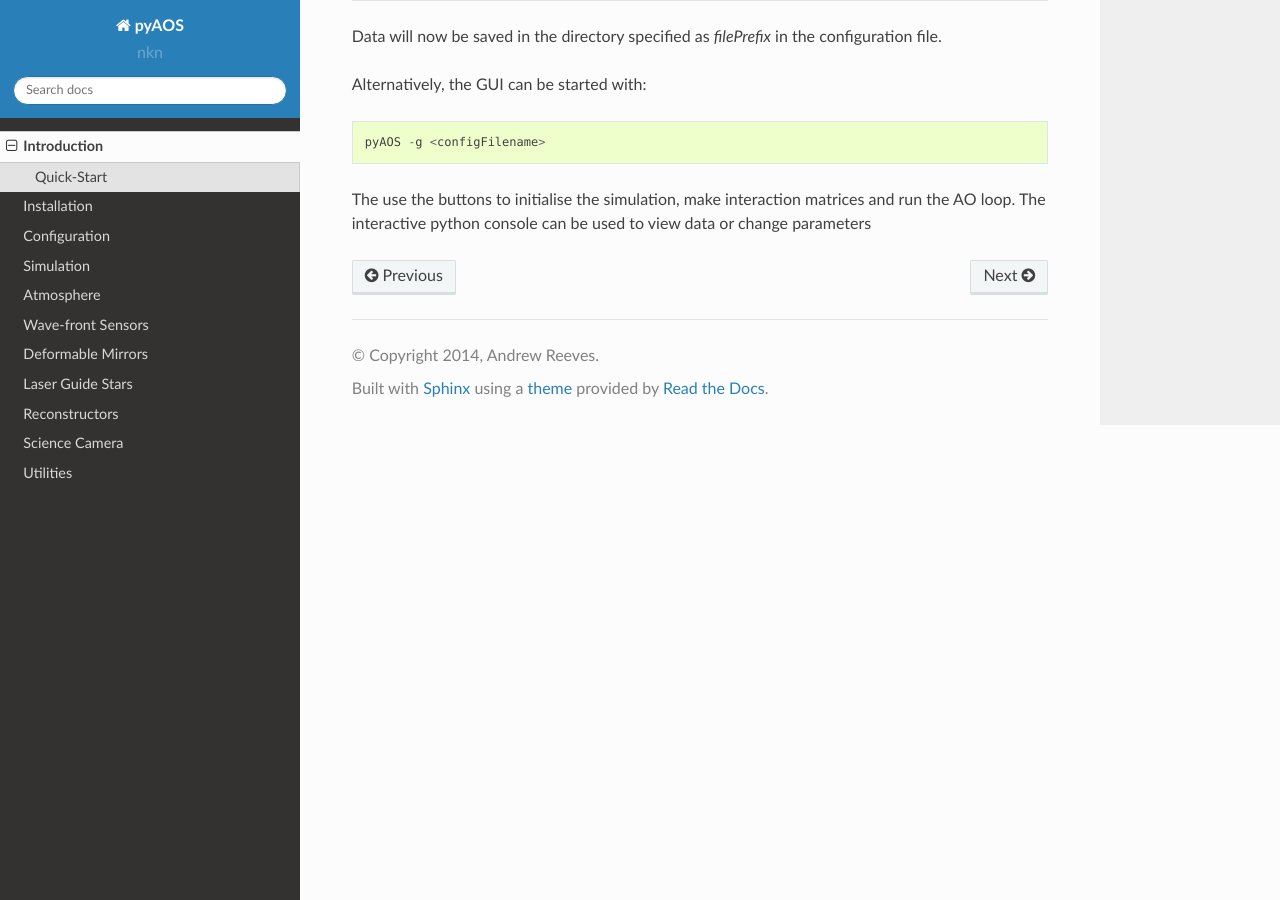
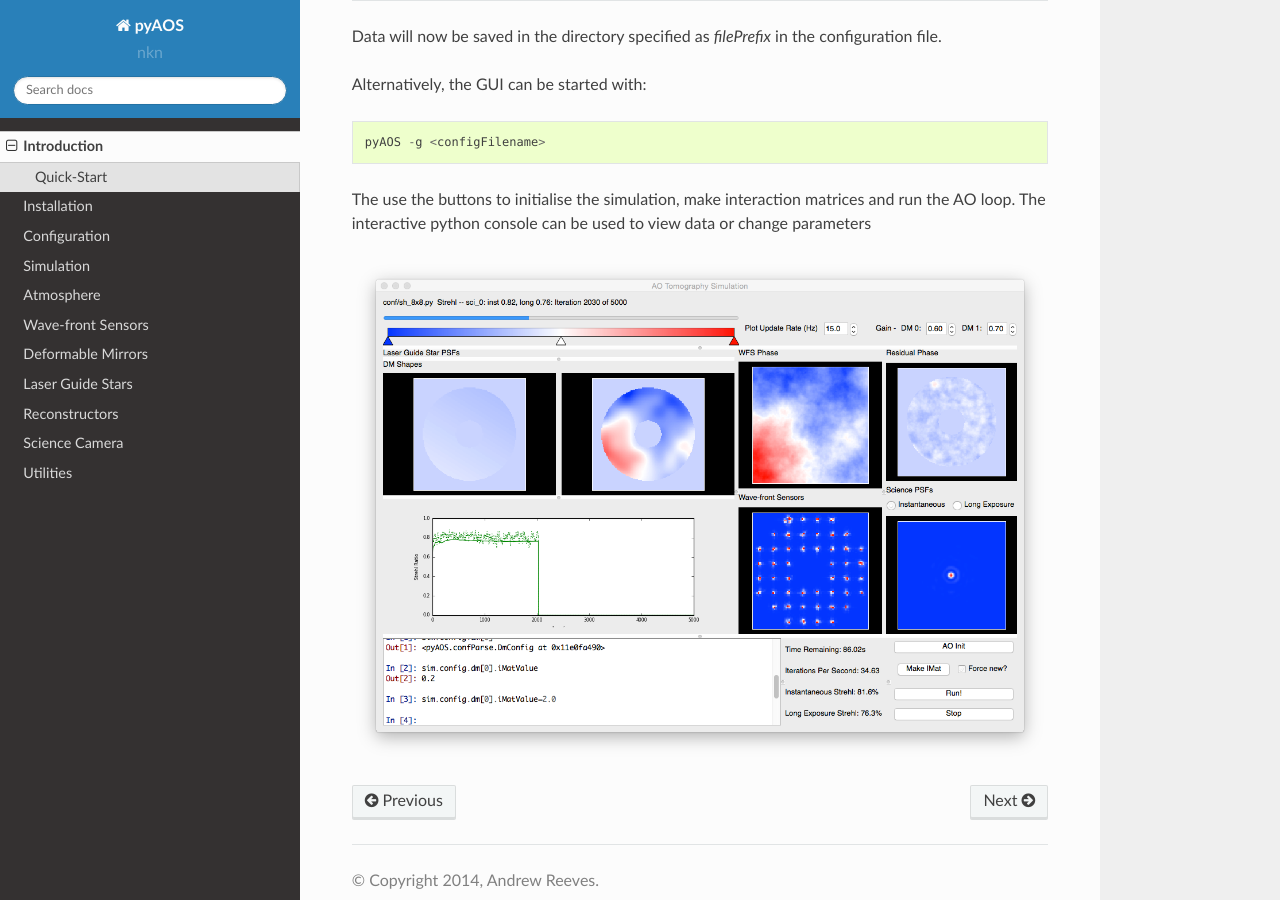
Before and after one commit to AOtools/soapy, a Sphinx documentation site: the page built from doc/source/intro.rst, in a window 1280 px wide and 900 px high, scrolled down 685 px. Built offline with Sphinx 7.4.7 and the Read the Docs theme 2.0.0, drawn with Linux system fonts in a browser that asks for light colours; pages that are not in the unit, such as notebooks, are missing from menus.

Commit message:
added img to docs

```diff
--- a/doc/source/intro.rst
+++ b/doc/source/intro.rst
@@ -27,3 +27,5 @@ Alternatively, the GUI can be started with::
     pyAOS -g <configFilename>
 
 The use the buttons to initialise the simulation, make interaction matrices and run the AO loop. The interactive python console can be used to view data or change parameters
+
+.. image:: imgs/gui_shot.png
```
Also changed, not shown: doc/source/imgs/gui_shot.png (added).
